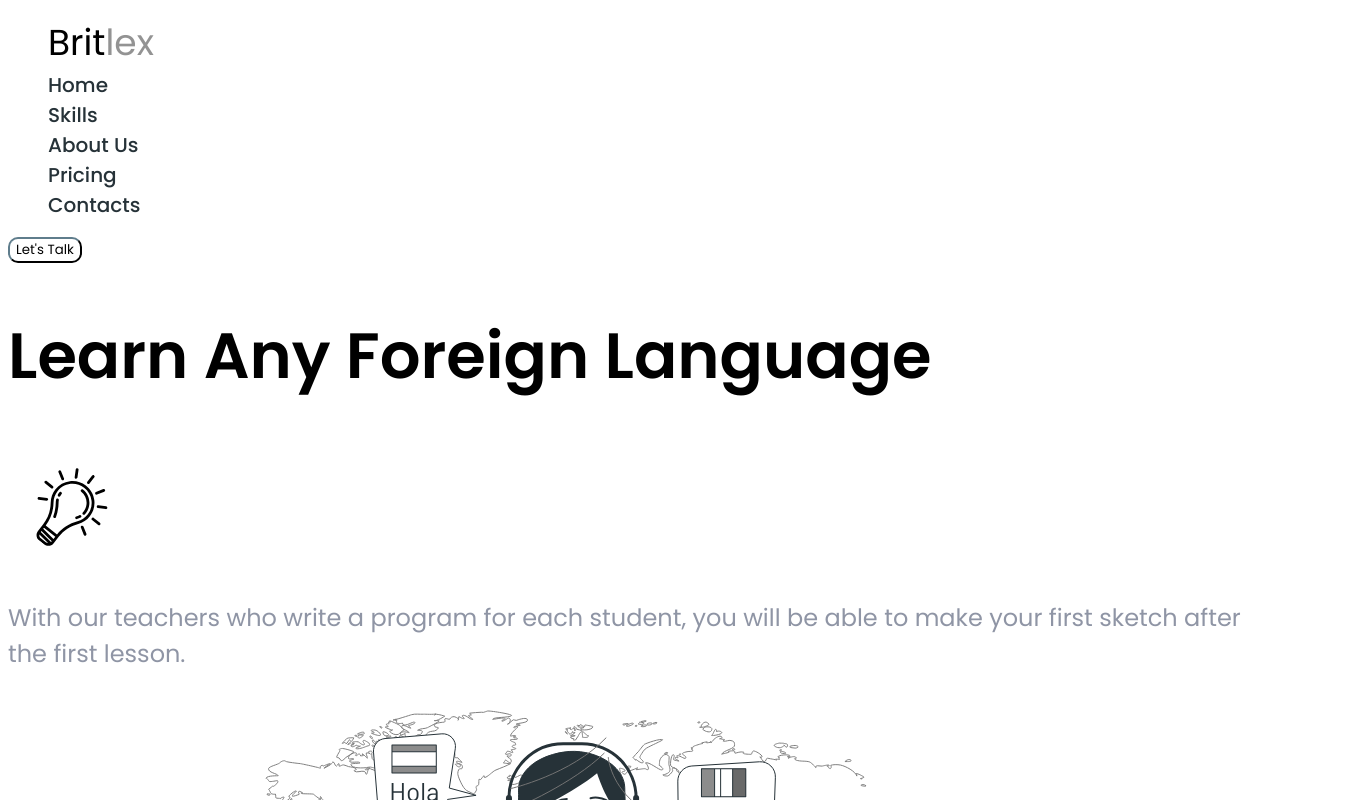
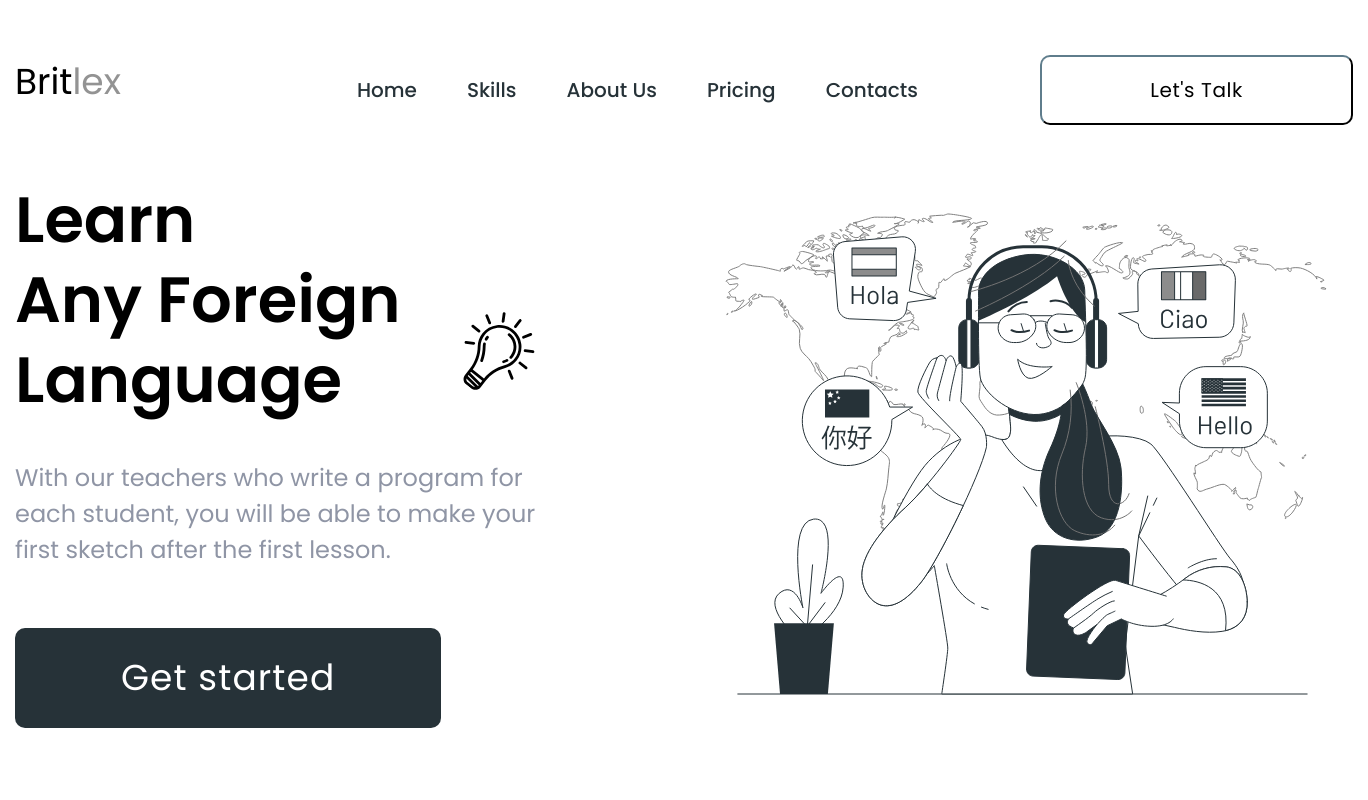
Before and after one commit to AleksandrSoiko/practice-work-2, a plain HTML site: page index.html in a window 1280 px wide. Shown: the top 800 px of the page, 1368 px wide, since content can reach past the window. Drawn offline with nearby package versions, Linux system fonts and the light colour scheme.

Commit message:
start design flex

```diff
--- a/css/styles.css
+++ b/css/styles.css
@@ -25,12 +25,78 @@
   text-decoration: none;
 }
 
+.container {
+  width: 1368px;
+  padding-left: 15px;
+  padding-right: 15px;
+  margin-left: auto;
+  margin-right: auto;
+}
+
+.section {
+  padding-top: 90px;
+  padding-bottom: 90px;
+}
+
+.img {
+  display: block;
+  max-width: 100%;
+  height: auto;
+}
+
+/* ======== utilities ================ */
+
+h1,
+h2,
+h3,
+h4,
+h5,
+h6,
+p,
+ul {
+  margin: 0;
+}
+
+ul {
+  padding-left: 0;
+}
+
 /* =============== header ============ */
+
+.page {
+  padding-top: 52px;
+}
+
+.header-container {
+  display: flex;
+  padding-top: 3px;
+  padding-bottom: 55px;
+}
+
+.nav {
+  display: flex;
+}
+
+.header-list {
+  display: flex;
+  align-items: center;
+  gap: 50px;
+}
+
 /* =========== logo style ============ */
-.list-item > .link-logo,
-.list-item > .link-logo:hover,
-.list-item > .link-logo:focus,
-.list-item > .link-logo:active {
+
+.nav > .link-logo {
+  margin-right: 236px;
+
+  color: var(--black-txt-color);
+  font-weight: 400;
+  font-size: 36px;
+  line-height: calc(54 / 36);
+}
+
+.nav > .link-logo:hover,
+.nav > .link-logo:focus,
+.nav > .link-logo:active {
   color: var(--black-txt-color);
   font-weight: 400;
   font-size: 36px;
@@ -45,6 +111,9 @@
 /* =========== navigation style ========== */
 
 .link-nav {
+  padding-top: 23px;
+  padding-bottom: 23px;
+
   color: var(--second-txt-color);
   font-weight: 500;
   font-size: 20px;
@@ -57,6 +126,13 @@
 }
 
 .button-nav {
+  padding: 18px 108px;
+  margin-left: auto;
+
+  font-size: 20px;
+  line-height: calc(30 / 20);
+  letter-spacing: 0.03em;
+
   background-color: transparent;
   border-color: var(--second-txt-color);
   border-radius: 10px;
@@ -70,17 +146,48 @@
 }
 
 /* ================ hero section style ================*/
+
+/* ---------- position hero section ------------------- */
+.hero {
+  padding-bottom: 90px;
+}
+
+.container-hero {
+  display: flex;
+}
+
+.title-icon {
+  display: flex;
+}
+
+.title-icon > .img {
+  margin-left: 34px;
+  padding-top: 66px;
+}
+
+.img-hero {
+  margin-left: 144px;
+}
+
 .main-title {
+  margin-bottom: 40px;
+
   font-size: 64px;
   line-height: calc(80 / 64);
 }
 
 .main-text {
+  margin-bottom: 60px;
+
   color: var(--main-txt-color);
   font-size: 24px;
   line-height: 36px;
 }
+
 .btn-hero {
+  padding: 23px 106px;
+
+  line-height: calc(54 / 36);
   border: none;
   color: var(--white-color);
   background-color: var(--second-txt-color);
@@ -100,19 +207,26 @@
 /* =========== skills section style =============== */
 
 .second-title {
+  text-align: center;
+  margin-bottom: 60px;
+
   font-size: 48px;
 }
+
 .second-item {
   background-color: var(--card-bcg-color);
 }
+
 .section-title {
   color: var(--second-txt-color);
   font-size: 30px;
   line-height: calc(45 / 30);
 }
+
 .section-text {
   color: var(--main-txt-color);
 }
+
 .link-second {
   color: var(--white-color);
   background-color: var(--second-txt-color);
--- a/index.html
+++ b/index.html
@@ -5,6 +5,10 @@
     <meta http-equiv="X-UA-Compatible" content="IE=edge" />
     <meta name="viewport" content="width=device-width, initial-scale=1.0" />
     <title>Britlex</title>
+    <link
+      rel="stylesheet"
+      href="https://cdnjs.cloudflare.com/ajax/libs/modern-normalize/1.0.0/modern-normalize.min.css"
+    />
     <link rel="preconnect" href="https://fonts.googleapis.com" />
     <link rel="preconnect" href="https://fonts.gstatic.com" crossorigin />
     <link
@@ -15,13 +19,12 @@
   </head>
   <body class="page">
     <header class="header">
+      <div class="container header-container">
         <nav class="nav">
-        <ul class="list">
-          <li class="list-item">
           <a href="./index.html" class="link link-logo"
             >Brit<span class="logo-txt">lex</span>
           </a>
-          </li>
+          <ul class="list header-list">
             <li class="list-item">
               <a href="./index.html" class="link link-nav">Home</a>
             </li>
@@ -40,19 +43,27 @@
           </ul>
         </nav>
         <button class="button button-nav" type="button">Let's Talk</button>
+      </div>
     </header>
     <main>
       <section class="hero">
-        <h1 class="main-title">Learn Any Foreign Language</h1>
+        <div class="container container-hero">
+          <div class="hero-txt">
+            <div class="title-icon">
+              <h1 class="main-title">Learn<br> Any Foreign Language</h1>
               <img class="img" src="./images/lamp.svg" alt="Lamp" />
+            </div>
             <p class="main-text">
-          With our teachers who write a program for each student, you will be
-          able to make your first sketch after the first lesson.
+              With our teachers who write a program for each student, you will
+              be able to make your first sketch after the first lesson.
             </p>
             <button class="button btn-hero" type="button">Get started</button>
-        <img class="img" src="./images/hero.svg" alt="Our language lessons" />
+          </div>
+          <img class="img img-hero" src="./images/hero.svg" alt="Our language lessons" />
+        </div>
       </section>
       <section class="section">
+        <div class="container">
         <h2 class="second-title">Skills</h2>
         <ul class="list">
           <li class="list-item second-item">
@@ -95,6 +106,7 @@
             <a class="link link-second" href="">Learn more</a>
           </li>
         </ul>
+        </div>
       </section>
       <section class="section section-about">
         <h2 class="section-title title-about">About Us</h2>
```
Lines whose indentation alone changed are shown as unchanged.
